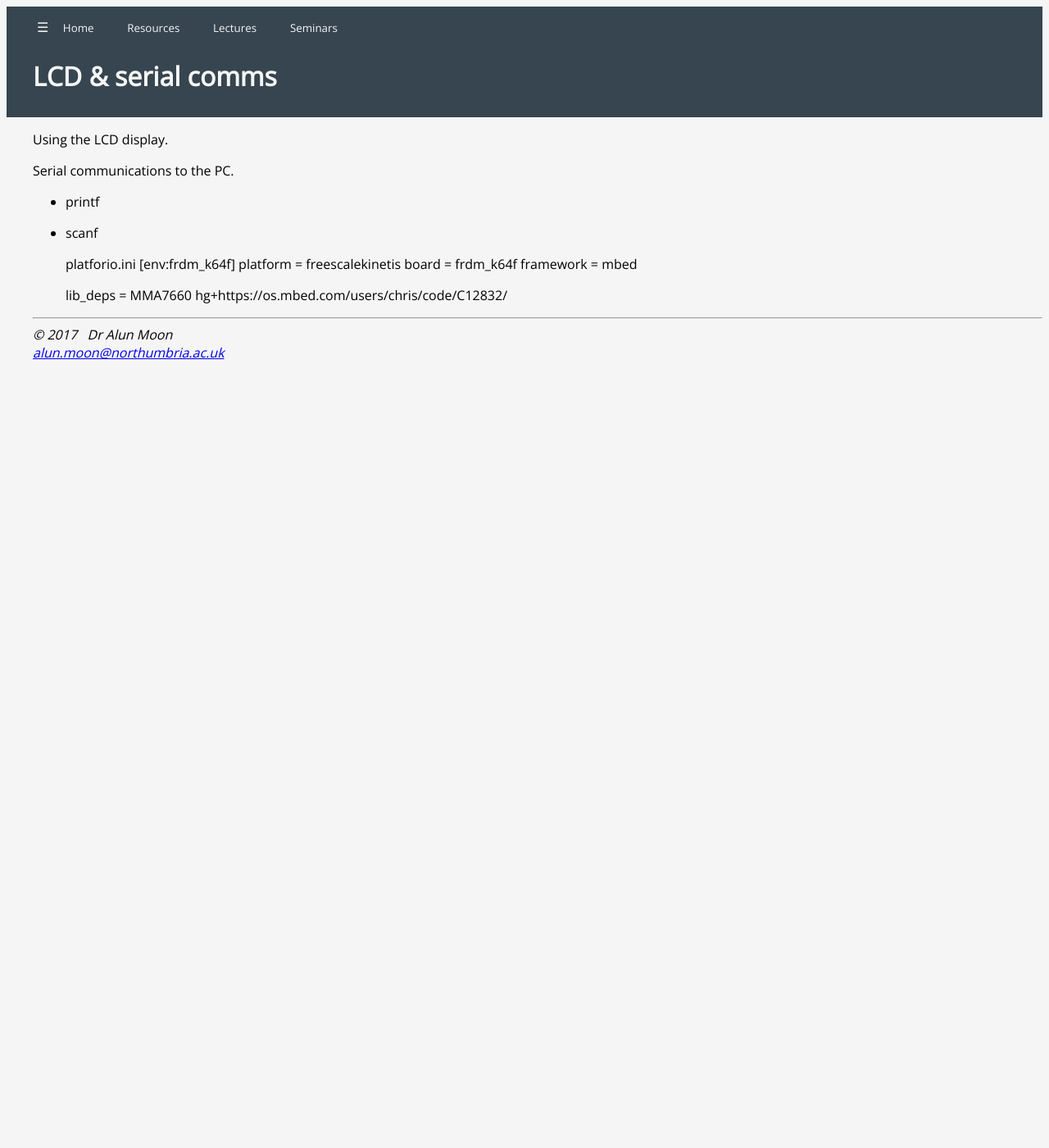
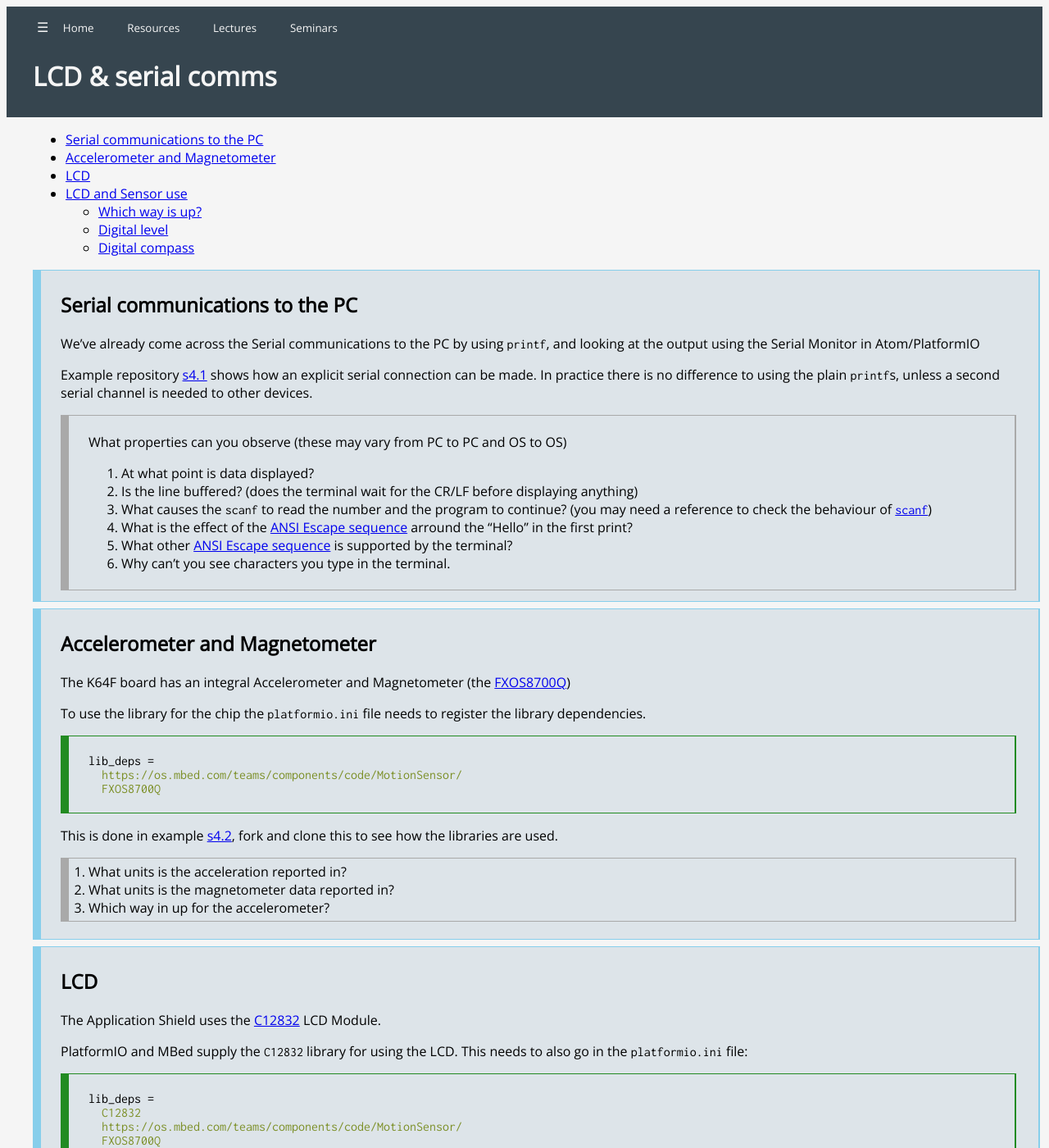
Before and after one commit to kf5011/kf5011.github.io, a Jekyll site: the page built from _seminars/04.md, in a window 1280 px wide and 1400 px high. Shown: the whole window at 82% size. Built offline with Jekyll 4.4.1, drawn with Linux system fonts in a browser that asks for light colours; some of the changed text lies outside the part shown.

Commit message:
exercise 4

````diff
--- a/_seminars/04.md
+++ b/_seminars/04.md
@@ -3,24 +3,173 @@ title: LCD & serial comms
 layout: default
 excerpt_separator: <!--more-->
 ---
-Using the LCD display.
-
-Serial communications to the PC.
+* Here we'll look in more detail at Serial communications to the PC.
+* Then look at how to make use of the LCD display.
+* We'll also introduce the Accelerometer and Magnetometer sensors.
 <!--more-->
 1. toc
 {:toc}
 {::options parse_block_html="true" /}
 
-- printf
-- scanf
+<section class="exercise">
+# Serial communications to the PC
+We've already come across the Serial communications to the PC by using `printf`,
+and looking at the output using the Serial Monitor in Atom/PlatformIO
+
+Example repository [s4.1](https://github.com/kf5011/s4.1) shows how an explicit serial connection can be made.  In practice there is no difference to using the plain `printf`s, unless a second serial channel is needed to other devices.
+
+<section class="question">
+What properties can you observe (these may vary from PC to PC and OS to OS)
+1. At what point is data displayed?
+2. Is the line buffered? (does the terminal wait for the CR/LF before displaying anything)
+3. What causes the `scanf` to read the number and the program to continue?
+   (you may need a reference to check the behaviour of [`scanf`](https://en.wikipedia.org/wiki/Scanf_format_string))
+4. What is the effect of the [ANSI Escape sequence](https://en.wikipedia.org/wiki/ANSI_escape_code) arround the "Hello" in the first print?
+5. What other [ANSI Escape sequence](https://en.wikipedia.org/wiki/ANSI_escape_code) is supported by the terminal?
+6. Why can't you see characters you type in the terminal.
+</section>
+
+</section>
+
+<section class="exercise">
+# Accelerometer and Magnetometer
+The K64F board has an integral Accelerometer and Magnetometer (the [FXOS8700Q](https://www.nxp.com/docs/en/data-sheet/FXOS8700CQ.pdf))
+
+To use the library for the chip the `platformio.ini` file needs to register the
+library dependencies.
+```ini
+lib_deps =
+  https://os.mbed.com/teams/components/code/MotionSensor/
+  FXOS8700Q
+```
+{:.example}
+
+This is done in example [s4.2](https://github.com/kf5011/s4.2), fork and clone this to see how the libraries are used.
+
+1. What units is the acceleration reported in?
+2. What units is the magnetometer data reported in?
+3. Which way in up for the accelerometer?
+{: .question}
+
+</section>
+
+<section class="exercise">
+# LCD
+The Application Shield uses the [C12832](http://www.newhavendisplay.com/specs/NHD-C12832A1Z-FSW-FBW-3V3.pdf) LCD Module.
+
+PlatformIO and MBed supply the `C12832` library for using the LCD.  This needs to also go in the `platformio.ini` file:
+
+```ini
+lib_deps =
+  C12832
+  https://os.mbed.com/teams/components/code/MotionSensor/
+  FXOS8700Q
+```
+{: .example}
+
+The LCD is connected to specific pins and so the initialisation is fixed
+
+```c
+C12832 lcd(D11, D13, D12, D7, D10);
+```
+{: .example}
+
+The display is black and white, some of the functions supported are:
+
+```c
+void pixel(int x, int y,int colour)
+```
+* Draw a pixel
+  * `x`, `y` horizontal and vertical position
+  *  `colour`  1 set _pixel_, 0 _erase_ pixel
+
+```c
+void circle(int x, int y, int r, int colour);
+```
+* Draw a circle
+  * `x0`,`y0`  centre of circle
+  * `r` radius
+  * `color` 1 _set_ pixel, 0 _erase_ pixel
 
 
-    platforio.ini
-    [env:frdm_k64f]
-    platform = freescalekinetis
-    board = frdm_k64f
-    framework = mbed
+```c
+void fillcircle(int x, int y, int r, int colour);
+```
+* Draw a filled circle
+  * `x0`,`y0`  centre of circle
+  * `r` radius
+  * `color` 1 _set_ pixel, 0 _erase_ pixel
 
-    lib_deps =
-      MMA7660
-      hg+https://os.mbed.com/users/chris/code/C12832/
+```c
+void line(int x0, int y0, int x1, int y1, int colour);
+```
+* Draw a 1 pixel line
+  *  `x0`,`y0` start point
+  *  `x1`,`y1` start point
+  * `color` 1 _set_ pixel, 0 _erase_ pixel
+
+```c
+void rect(int x0, int y0, int x1, int y1, int colour);
+```
+* Draw a rectangle
+  *  `x0`,`y0` top left corner
+  *  `x1`,`y1` lower right corner
+  * `color` 1 _set_ pixel, 0 _erase_ pixel
+
+  ```c
+  void fillrect(int x0, int y0, int x1, int y1, int colour);
+  ```
+  * Draw a filled rectangle
+    *  `x0`,`y0` top left corner
+    *  `x1`,`y1` lower right corner
+    * `color` 1 _set_ pixel, 0 _erase_ pixel
+
+```c
+void cls(void);
+```
+* Clear the screen
+
+```c
+void character(int x, int y, int c);
+```
+*  Draw a character at a given position
+   * `x`,`y` position of character (top left of character)
+   * `c` character to print
+
+```c
+void locate(int x, int y);
+```
+*  Setup cursor position
+  * `x`,`y` position of character (top left of character)
+
+It also has `printf` and other standard-output functions.
+
+See [s4.3](https://github.com/kf5011/s4.3) for a simple example.
+</section>
+
+
+# LCD and Sensor use
+Repository [s4.4](https://github.com/kf5011/s4.4) is set up to use the LCD and the Accelerometer sensor.
+
+<section class="exercise">
+## Which way is up?
+Use the Accelerometer Data to determine which way up the K65F is, and then display this on the LCD (and optionally PC)
+</section>
+
+<section class="exercise">
+## Digital level
+Use the sensor data to measure how far away from level the K64F is.  Display this information on the LCD using suitable
+graphics (for inspiration see https://en.wikipedia.org/wiki/Spirit_level)
+</section>
+
+<section class="exercise">
+## Digital compass
+
+This may need some research before attempting it.
+{: .warning}
+
+How is the magnetic field measured?  How can the values be used to determine which way is north?
+
+How can you work out which way the K64F is pointing and display this information as a digital compass?
+
+</section>
````
Also changed, not shown: _seminars/01.md (+4 -1 lines), 1 other file.
